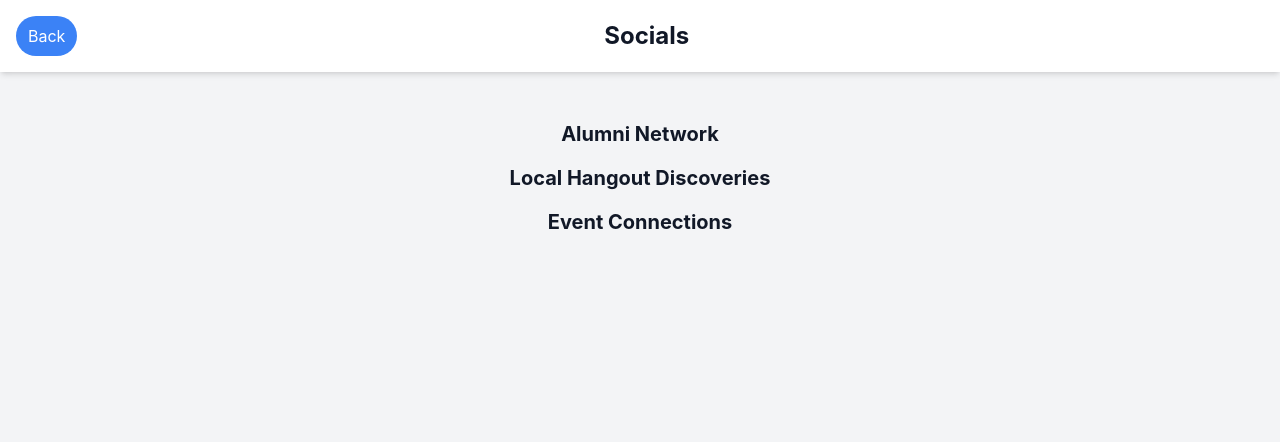
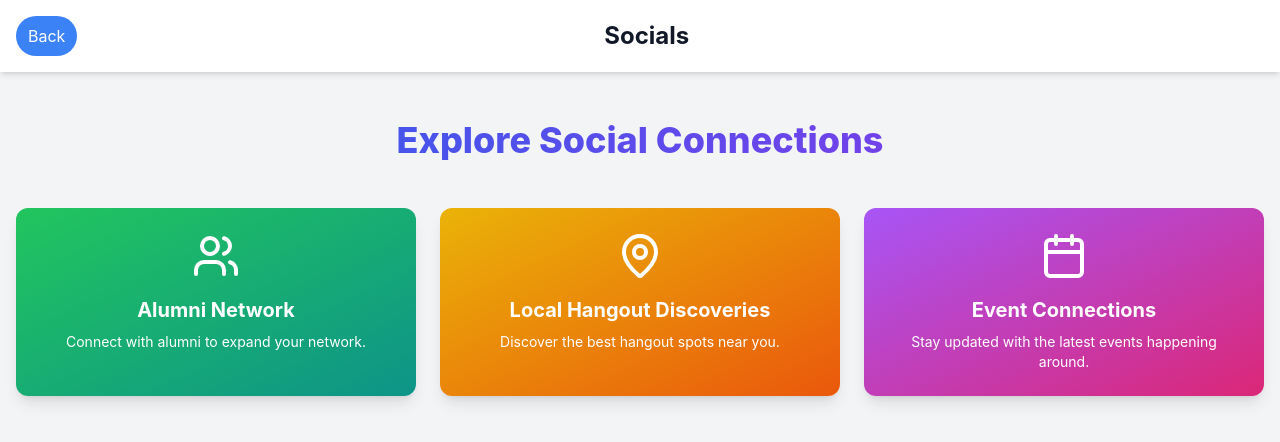
Before and after one commit to Amoghk04/UniVerse, a React (Vite) app in the folder universe/: page /socials in a window 1280 px wide. Shown: the top 442 px of the page. Built offline with nearby package versions, Linux system fonts and the light colour scheme.

Commit message:
added widgets within selections

```diff
--- a/universe/src/components/CollegeLifePage.jsx
+++ b/universe/src/components/CollegeLifePage.jsx
@@ -1,8 +1,35 @@
+// Import necessary libraries
 import React from 'react';
+import { motion } from 'framer-motion';
 import { useNavigate } from 'react-router-dom';
+import { HeartIcon, GamepadIcon, UsersIcon } from 'lucide-react';
 
 const CollegeLifePage = () => {
   const navigate = useNavigate();
+
+  const widgets = [
+    {
+      id: 'dating',
+      title: 'Smart Matching Platform',
+      icon: HeartIcon,
+      description: 'Find and connect with like-minded individuals.',
+      color: 'bg-gradient-to-br from-pink-500 to-purple-600',
+    },
+    {
+      id: 'gaming',
+      title: 'Gaming Communities',
+      icon: GamepadIcon,
+      description: 'Join gaming communities and play together.',
+      color: 'bg-gradient-to-br from-blue-500 to-indigo-600',
+    },
+    {
+      id: 'clubs',
+      title: 'Club Interaction Spaces',
+      icon: UsersIcon,
+      description: 'Participate in club activities and events.',
+      color: 'bg-gradient-to-br from-green-500 to-teal-600',
+    },
+  ];
 
   return (
     <div className="min-h-screen bg-gray-100 dark:bg-gray-900 text-gray-900 dark:text-white">
@@ -16,12 +43,42 @@ const CollegeLifePage = () => {
         <h1 className="text-2xl font-bold">College Life</h1>
         <div className="w-12"></div>
       </header>
+
       <main className="container mx-auto px-4 py-12">
-        <ul className="space-y-4 text-center">
-          <li className="text-xl font-bold">Smart Matching Platform</li>
-          <li className="text-xl font-bold">Gaming Communities</li>
-          <li className="text-xl font-bold">Club Interaction Spaces</li>
-        </ul>
+        <motion.h2
+          initial={{ opacity: 0, y: -20 }}
+          animate={{ opacity: 1, y: 0 }}
+          transition={{ duration: 0.5 }}
+          className="text-4xl font-extrabold text-center mb-12 bg-clip-text text-transparent bg-gradient-to-r from-blue-600 to-purple-600"
+        >
+          Experience College Life
+        </motion.h2>
+
+        <div className="grid md:grid-cols-3 gap-6">
+          {widgets.map((widget) => (
+            <motion.div
+              key={widget.id}
+              initial={{ opacity: 0.5, scale: 0.95 }}
+              animate={{ opacity: 1, scale: 1 }}
+              transition={{ duration: 0.01 }}
+              whileHover={{ scale: 1.08 }}
+              whileTap={{ scale: 0.9 }}
+              className={`
+                ${widget.color}
+                text-white rounded-xl p-6 shadow-lg
+                transform transition-all duration-200
+                hover:shadow-xl cursor-pointer
+              `}
+              onClick={() => console.log(`${widget.title} clicked`)}
+            >
+              <div className="flex flex-col items-center">
+                <widget.icon size={48} className="mb-4" />
+                <h3 className="text-xl font-bold mb-2">{widget.title}</h3>
+                <p className="text-sm text-center">{widget.description}</p>
+              </div>
+            </motion.div>
+          ))}
+        </div>
       </main>
     </div>
   );
--- a/universe/src/components/EducationPage.jsx
+++ b/universe/src/components/EducationPage.jsx
@@ -1,8 +1,35 @@
+// Import necessary libraries
 import React from 'react';
+import { motion } from 'framer-motion';
 import { useNavigate } from 'react-router-dom';
+import { BookOpenIcon, SearchIcon, FileTextIcon } from 'lucide-react';
 
 const EducationPage = () => {
   const navigate = useNavigate();
+
+  const widgets = [
+    {
+      id: 'notes',
+      title: 'Smart Notes Repository',
+      icon: BookOpenIcon,
+      description: 'Access and organize your notes efficiently.',
+      color: 'bg-gradient-to-br from-blue-500 to-indigo-600',
+    },
+    {
+      id: 'search',
+      title: 'AI Academic Search',
+      icon: SearchIcon,
+      description: 'Discover academic resources with AI assistance.',
+      color: 'bg-gradient-to-br from-green-500 to-teal-600',
+    },
+    {
+      id: 'quiz',
+      title: 'Interactive Quiz Rooms',
+      icon: FileTextIcon,
+      description: 'Engage in interactive and gamified quizzes.',
+      color: 'bg-gradient-to-br from-pink-500 to-purple-600',
+    },
+  ];
 
   return (
     <div className="min-h-screen bg-gray-100 dark:bg-gray-900 text-gray-900 dark:text-white">
@@ -16,12 +43,42 @@ const EducationPage = () => {
         <h1 className="text-2xl font-bold">Education</h1>
         <div className="w-12"></div>
       </header>
+
       <main className="container mx-auto px-4 py-12">
-        <ul className="space-y-4 text-center">
-          <li className="text-xl font-bold">Smart Notes Repository</li>
-          <li className="text-xl font-bold">AI Academic Search</li>
-          <li className="text-xl font-bold">Interactive Quiz Rooms</li>
-        </ul>
+        <motion.h2
+          initial={{ opacity: 0, y: -20 }}
+          animate={{ opacity: 1, y: 0 }}
+          transition={{ duration: 0.5 }}
+          className="text-4xl font-extrabold text-center mb-12 bg-clip-text text-transparent bg-gradient-to-r from-blue-600 to-purple-600"
+        >
+          Explore Education Tools
+        </motion.h2>
+
+        <div className="grid md:grid-cols-3 gap-6">
+          {widgets.map((widget) => (
+            <motion.div
+              key={widget.id}
+              initial={{ opacity: 0.5, scale: 0.95 }}
+              animate={{ opacity: 1, scale: 1 }}
+              transition={{ duration: 0.2 }}
+              whileHover={{ scale: 1.08 }}
+              whileTap={{ scale: 0.9 }}
+              className={`
+                ${widget.color}
+                text-white rounded-xl p-6 shadow-lg
+                transform transition-all duration-200
+                hover:shadow-xl cursor-pointer
+              `}
+              onClick={() => console.log(`${widget.title} clicked`)}
+            >
+              <div className="flex flex-col items-center">
+                <widget.icon size={48} className="mb-4" />
+                <h3 className="text-xl font-bold mb-2">{widget.title}</h3>
+                <p className="text-sm text-center">{widget.description}</p>
+              </div>
+            </motion.div>
+          ))}
+        </div>
       </main>
     </div>
   );
--- a/universe/src/components/SocialsPage.jsx
+++ b/universe/src/components/SocialsPage.jsx
@@ -1,8 +1,34 @@
 import React from 'react';
+import { motion } from 'framer-motion';
 import { useNavigate } from 'react-router-dom';
+import { UsersIcon, MapPinIcon, CalendarIcon } from 'lucide-react';
 
 const SocialsPage = () => {
   const navigate = useNavigate();
+
+  const widgets = [
+    {
+      id: 'alumni',
+      title: 'Alumni Network',
+      icon: UsersIcon,
+      description: 'Connect with alumni to expand your network.',
+      color: 'bg-gradient-to-br from-green-500 to-teal-600',
+    },
+    {
+      id: 'hangouts',
+      title: 'Local Hangout Discoveries',
+      icon: MapPinIcon,
+      description: 'Discover the best hangout spots near you.',
+      color: 'bg-gradient-to-br from-yellow-500 to-orange-600',
+    },
+    {
+      id: 'events',
+      title: 'Event Connections',
+      icon: CalendarIcon,
+      description: 'Stay updated with the latest events happening around.',
+      color: 'bg-gradient-to-br from-purple-500 to-pink-600',
+    },
+  ];
 
   return (
     <div className="min-h-screen bg-gray-100 dark:bg-gray-900 text-gray-900 dark:text-white">
@@ -16,12 +42,42 @@ const SocialsPage = () => {
         <h1 className="text-2xl font-bold">Socials</h1>
         <div className="w-12"></div>
       </header>
+
       <main className="container mx-auto px-4 py-12">
-        <ul className="space-y-4 text-center">
-          <li className="text-xl font-bold">Alumni Network</li>
-          <li className="text-xl font-bold">Local Hangout Discoveries</li>
-          <li className="text-xl font-bold">Event Connections</li>
-        </ul>
+        <motion.h2
+          initial={{ opacity: 0, y: -20 }}
+          animate={{ opacity: 1, y: 0 }}
+          transition={{ duration: 0.5 }}
+          className="text-4xl font-extrabold text-center mb-12 bg-clip-text text-transparent bg-gradient-to-r from-blue-600 to-purple-600"
+        >
+          Explore Social Connections
+        </motion.h2>
+
+        <div className="grid md:grid-cols-3 gap-6">
+          {widgets.map((widget) => (
+            <motion.div
+              key={widget.id}
+              initial={{ opacity: 0.5, scale: 0.95 }}
+              animate={{ opacity: 1, scale: 1 }}
+              transition={{ duration: 0.01 }}
+              whileHover={{ scale: 1.08 }}
+              whileTap={{ scale: 0.9 }}
+              className={`
+                ${widget.color}
+                text-white rounded-xl p-6 shadow-lg
+                transform transition-all duration-200
+                hover:shadow-xl cursor-pointer
+              `}
+              onClick={() => console.log(`${widget.title} clicked`)}
+            >
+              <div className="flex flex-col items-center">
+                <widget.icon size={48} className="mb-4" />
+                <h3 className="text-xl font-bold mb-2">{widget.title}</h3>
+                <p className="text-sm text-center">{widget.description}</p>
+              </div>
+            </motion.div>
+          ))}
+        </div>
       </main>
     </div>
   );
```
